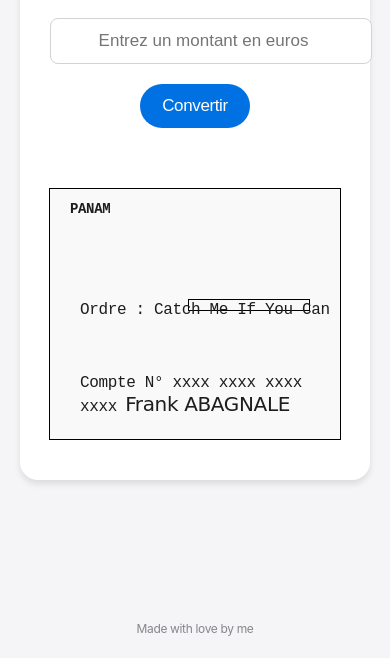
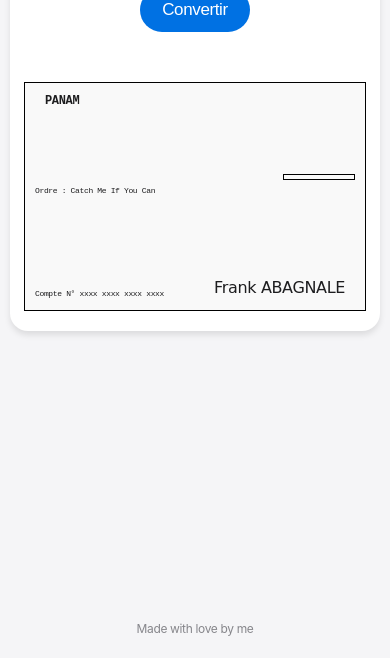
Before and after one commit to moise7000/cheque-helper, a plain HTML site: page index.html in a window 390 px wide. Shown: the part 186-844 px from the top of the page. Drawn offline with Linux system fonts and the light colour scheme.

Commit message:
[~] Set TextField margins for mobile

```diff
--- a/style.css
+++ b/style.css
@@ -46,10 +46,14 @@
   width: 100%;
   max-width: 300px;
   margin-bottom: 20px;
+  display: flex;
+  flex-direction: column;
+  align-items: center;
 }
 
 input[type="number"] {
   width: 100%;
+  max-width: 300px;
   padding: 12px 15px;
   border: 1px solid #d2d2d7;
   border-radius: 8px;
@@ -76,6 +80,7 @@
   padding: 12px 22px;
   cursor: pointer;
   transition: all 0.2s ease;
+  margin-top: 15px;
 }
 
 button:hover {
@@ -98,37 +103,6 @@
   color: #86868b;
   background-color: #f5f5f7;
 }
-
-.cheque-preview {
-  width: 100%;
-  max-width: 600px;
-  height: 250px;
-  border: 1px solid #000;
-  margin-top: 30px;
-  position: relative;
-  background-color: #f9f9f9;
-  font-family: 'Courier New', monospace;
-}
-
-/* ... (styles précédents inchangés) ... */
-
-.cheque-preview {
-  width: 100%;
-  max-width: 600px;
-  height: 250px;
-  border: 1px solid #000;
-  margin-top: 30px;
-  position: relative;
-  background-color: #f9f9f9;
-  font-family: 'Courier New', monospace;
-  overflow: hidden;
-}
-
-body {
-  /* ... (styles existants inchangés) ... */
-}
-
-/* ... (autres styles inchangés) ... */
 
 .cheque-preview {
   width: 100%;
@@ -163,7 +137,6 @@
 }
 
 .montant-lettres {
-  position: absolute;
   top: 80px;
   left: 30px;
   white-space: nowrap;
@@ -171,8 +144,7 @@
 }
 
 .trait-securite {
-  position: absolute;
-  top: 90px; /* Légèrement en dessous du texte pour éviter de le couper */
+  top: 90px;
   height: 1px;
   background-color: black;
 }
@@ -198,3 +170,101 @@
   bottom: 20px;
   left: 30px;
 }
+
+/* Styles responsives */
+@media screen and (max-width: 600px) {
+  .wrapper {
+    padding: 20px 10px;
+  }
+
+  .container {
+    padding: 20px 15px;
+  }
+
+  h1 {
+    font-size: 24px;
+    margin-bottom: 20px;
+  }
+
+  .input-group {
+    max-width: 100%;
+  }
+
+  input[type="number"] {
+    max-width: 100%;
+    width: calc(100% - 30px);
+  }
+
+  .cheque-preview {
+    height: auto;
+    aspect-ratio: 16 / 9;
+    font-size: 12px;
+    margin-top: 20px;
+  }
+
+  .bank-name {
+    font-size: 12px;
+  }
+
+  .montant-chiffres {
+    top: 40%;
+    right: 10px;
+    padding: 2px 5px;
+    min-width: 60px;
+  }
+
+  .montant-lettres {
+    top: 30%;
+    left: 10px;
+    font-size: 10px;
+    max-width: calc(100% - 80px);
+    overflow: hidden;
+    text-overflow: ellipsis;
+    white-space: nowrap;
+  }
+
+  .trait-securite {
+    top: 35%;
+  }
+
+  .ordre {
+    top: 45%;
+    left: 10px;
+    font-size: 10px;
+  }
+
+  .date {
+    top: 10px;
+    right: 10px;
+    font-size: 10px;
+  }
+
+  .signature {
+    bottom: 10px;
+    right: 20px;
+    font-size: 16px;
+  }
+
+  .compte {
+    bottom: 10px;
+    left: 10px;
+    font-size: 10px;
+  }
+}
+
+/* Ajustements supplémentaires pour les très petits écrans */
+@media screen and (max-width: 400px) {
+  .cheque-preview {
+    aspect-ratio: 3 / 2;
+  }
+
+  .montant-lettres,
+  .ordre,
+  .compte {
+    font-size: 8px;
+  }
+
+  input[type="number"] {
+    font-size: 16px;
+  }
+}
```
